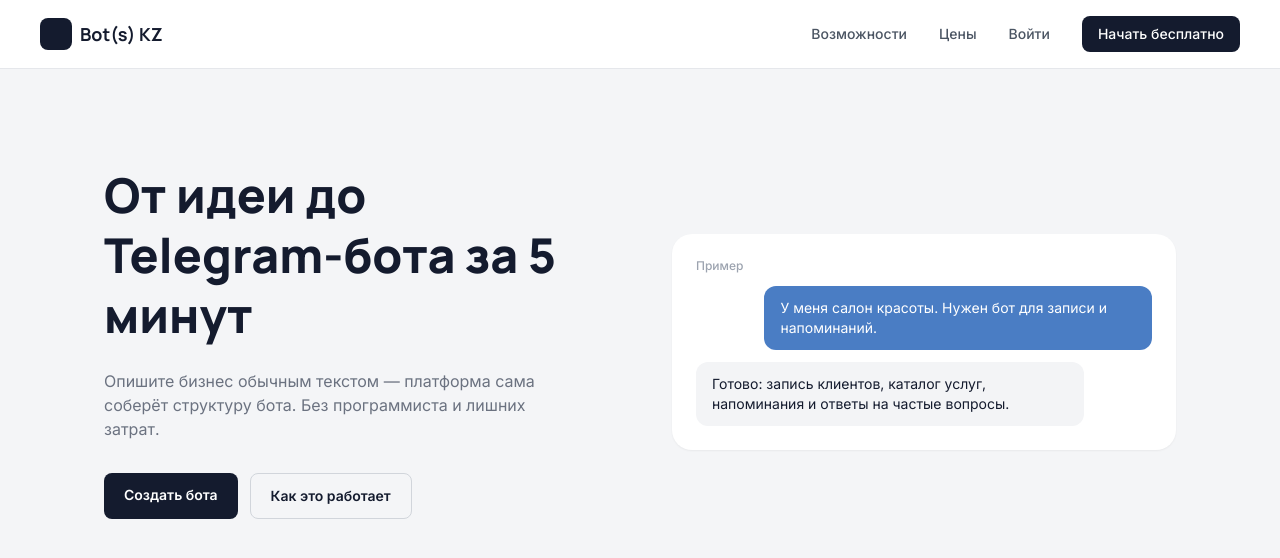
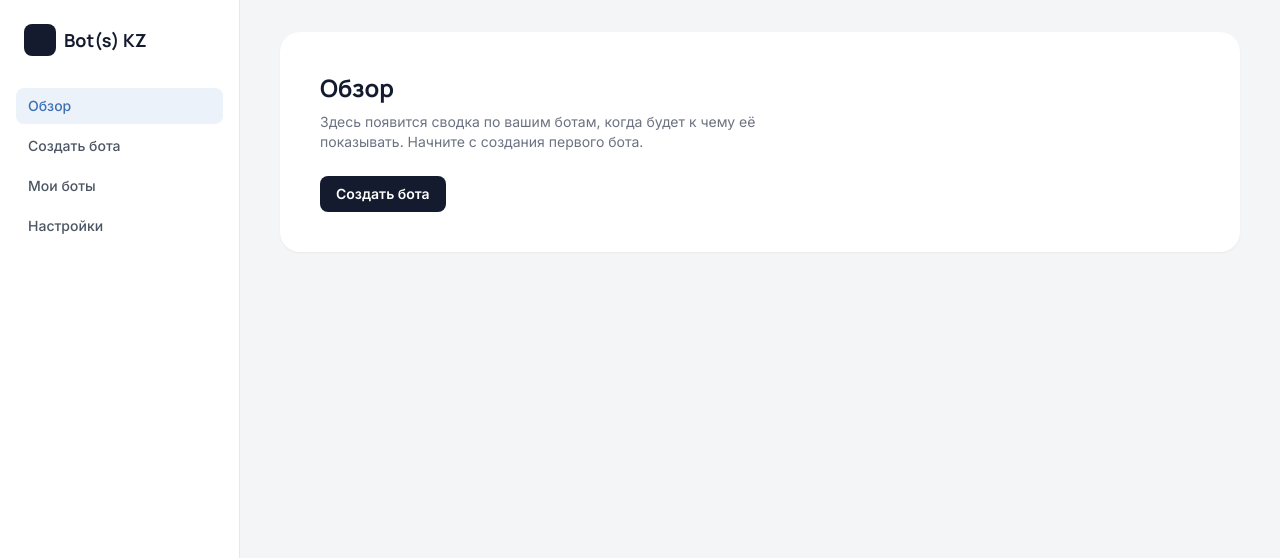
Before and after one commit to Just2Alim/Bot-s, a React (Vite) app: page /overview in a window 1280 px wide. Before the commit this address led to /. Shown: the top 558 px of the page. Built offline with nearby package versions, Linux system fonts and the light colour scheme.

Commit message:
add overview page

```diff
--- a/src/App.jsx
+++ b/src/App.jsx
@@ -1,11 +1,16 @@
 import { Routes, Route, Navigate } from "react-router-dom";
 import Landing from "./pages/Landing.jsx";
+import AppLayout from "./layouts/AppLayout.jsx";
+import Overview from "./pages/Overview.jsx";
 
 export default function App() {
   return (
     <Routes>
-      {/* Публичный лендинг — своя шапка, без сайдбара */}
       <Route path="/" element={<Landing />} />
+
+      <Route element={<AppLayout />}>
+        <Route path="/overview" element={<Overview />} />
+      </Route>
 
       <Route path="*" element={<Navigate to="/" replace />} />
     </Routes>
--- /dev/null
+++ b/src/pages/Overview.jsx
@@ -0,0 +1,21 @@
+import { Link } from "react-router-dom";
+
+export default function Overview() {
+  return (
+    <div className="rounded-xl2 bg-white p-10 shadow-sm">
+      <h1 className="font-display text-2xl font-bold text-navy-950">
+        Обзор
+      </h1>
+      <p className="mt-2 max-w-md text-sm text-gray-500">
+        Здесь появится сводка по вашим ботам, когда будет к чему её
+        показывать. Начните с создания первого бота.
+      </p>
+      <Link
+        to="/create/describe"
+        className="mt-6 inline-block rounded-lg bg-navy-950 px-4 py-2 text-sm font-semibold text-white hover:bg-navy-900"
+      >
+        Создать бота
+      </Link>
+    </div>
+  );
+}
```
Also changed, not shown: src/layouts/AppLayout.jsx (renamed from src/layots/AppLayout.jsx).
